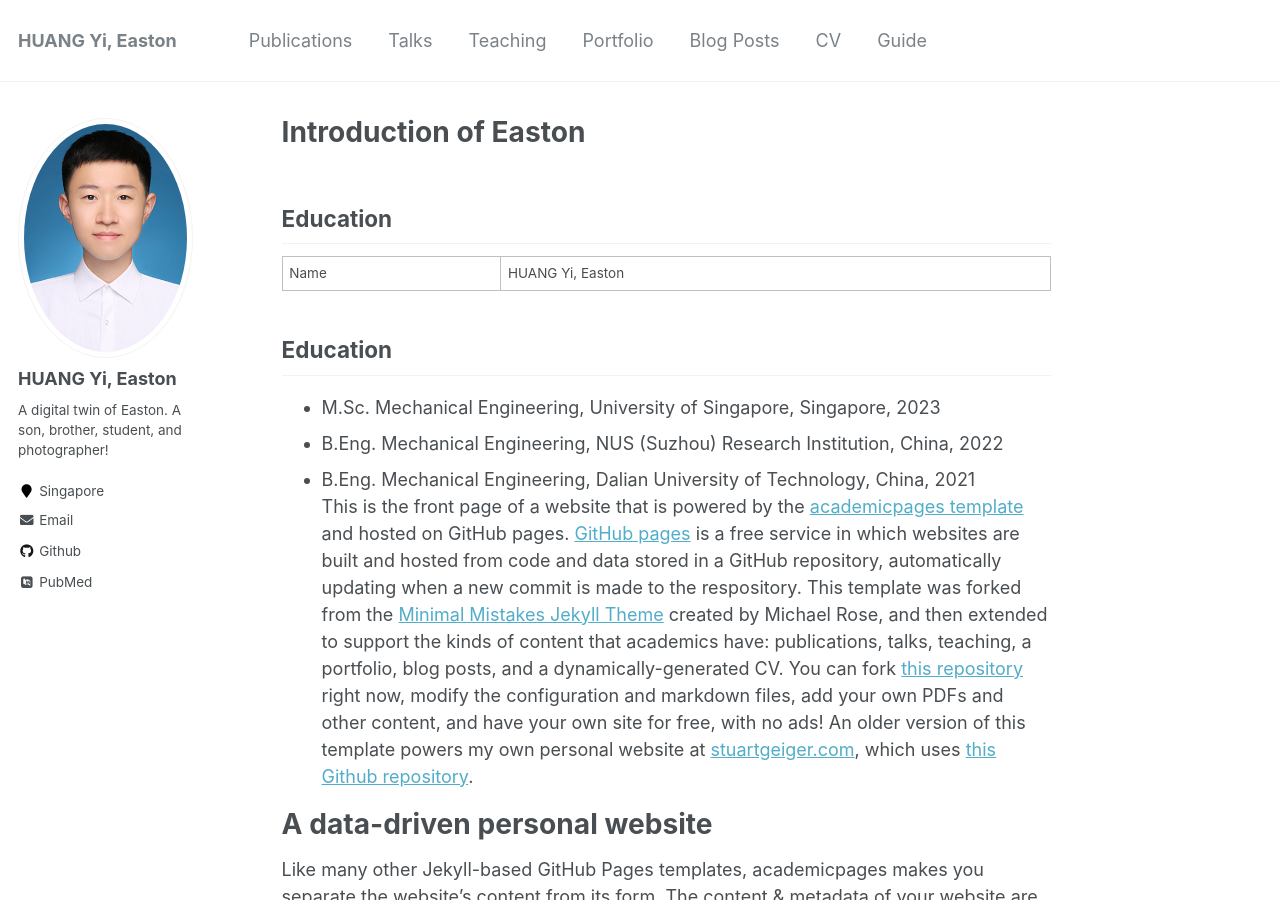
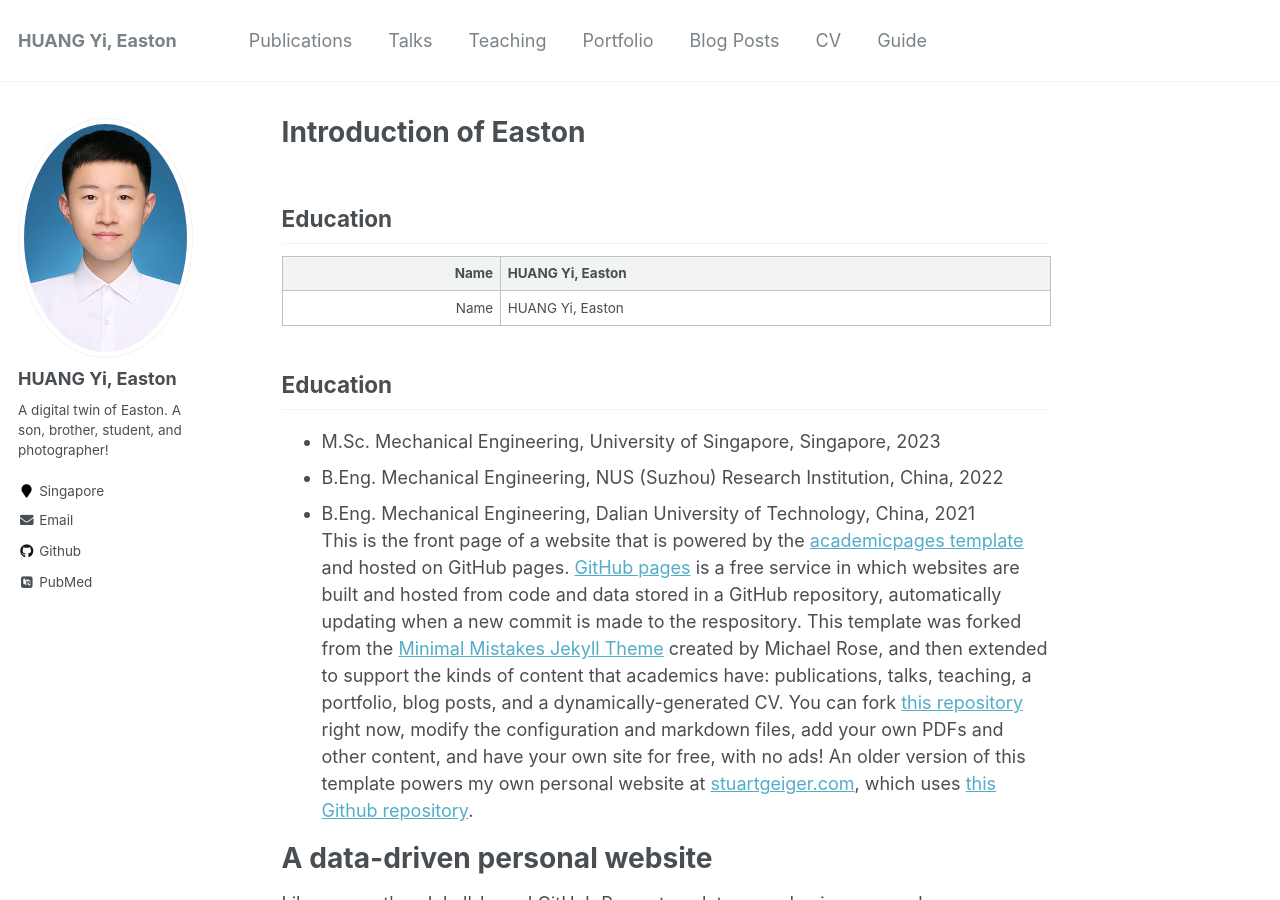
Before and after one commit to easton-hy/easton-hy.github.io, a Jekyll site: the page built from _pages/about.md, in a window 1280 px wide and 900 px high. Built offline with Jekyll 4.4.1, drawn with Linux system fonts in a browser that asks for light colours; some web fonts are replaced.

Commit message:
Update about.md

```diff
--- a/_pages/about.md
+++ b/_pages/about.md
@@ -10,6 +10,7 @@ redirect_from:
 Education
 ------
 
+| Name | HUANG Yi, Easton |
 |------: | :------|
 | Name | HUANG Yi, Easton |
 
```
